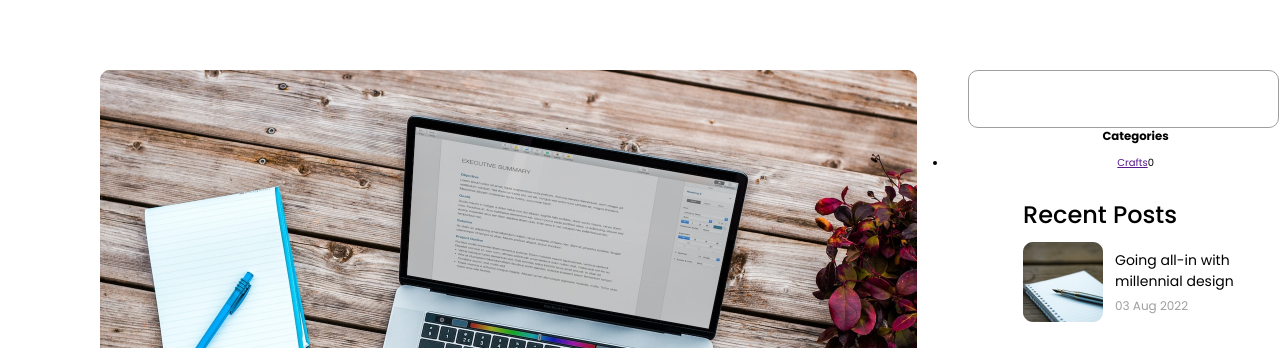
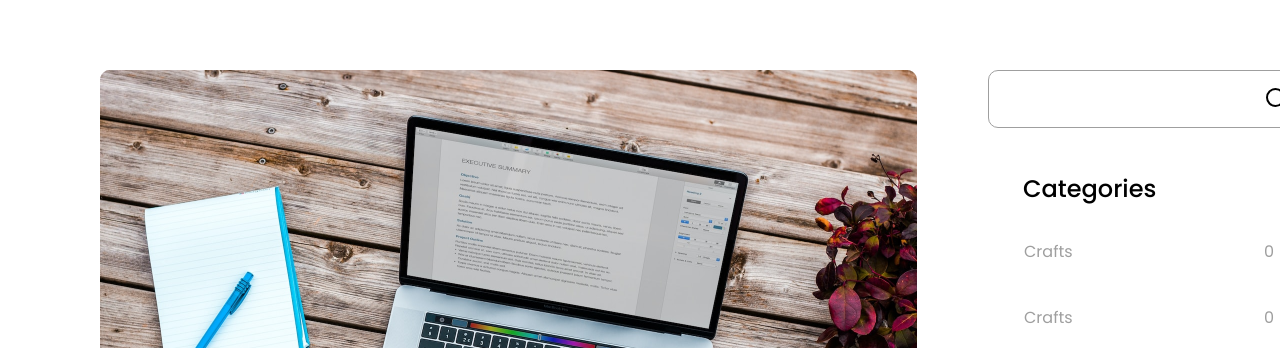
Before and after one commit to SubwaySerfer/e-commerce, a Vue app: page /blog in a window 1280 px wide. Shown: the part 452-800 px from the top of the page. Built offline with nearby package versions, Linux system fonts and the light colour scheme.

Commit message:
update: fin search section

```diff
--- a/src/components/blog/SearchSection.vue
+++ b/src/components/blog/SearchSection.vue
@@ -4,6 +4,10 @@
     <div class="search-wrapper__category-block">
       <h3 class="category-block__title">Categories</h3>
       <ul class="category-block__content">
+        <li class="content__topic">
+          <a href="" class="topic__label">Crafts</a>
+          <span class="topic_counter">0</span>
+        </li>
         <li class="content__topic">
           <a href="" class="topic__label">Crafts</a>
           <span class="topic_counter">0</span>
@@ -22,3 +26,50 @@ export default {
   },
 };
 </script>
+
+<style scoped>
+.search-wrapper {
+  display: flex;
+  flex-direction: column;
+  align-items: center;
+  padding: 0 4.1rem 6.1rem;
+  gap: 3.3rem;
+}
+.search-wrapper__category-block {
+  margin-top: 1rem;
+}
+.category-block__content {
+  display: flex;
+  flex-direction: column;
+  gap: 4.1rem;
+  padding-left: 1.1rem;
+}
+.category-block__title {
+  color: #000;
+  font-family: Poppins;
+  font-size: 2.4rem;
+  font-style: normal;
+  font-weight: 500;
+  line-height: normal;
+  padding-bottom: 2.3rem;
+  text-align: start;
+  text-indent: 1rem;
+}
+.content__topic {
+  list-style-type: none;
+  display: flex;
+  flex-direction: row;
+  justify-content: space-between;
+  width: 25rem;
+  color: #9f9f9f;
+  font-family: Poppins;
+  font-size: 1.6rem;
+  font-style: normal;
+  font-weight: 400;
+  line-height: normal;
+}
+.topic__label {
+  text-decoration: none;
+  color: #9f9f9f;
+}
+</style>
--- a/src/components/ui/BaseSearch.vue
+++ b/src/components/ui/BaseSearch.vue
@@ -1,7 +1,11 @@
 <template>
-  <div>
+  <div class="search">
     <input type="text" name="serch" id="search" class="search-input" />
-    <img src="src/assets/icons/ui/search-input.svg" alt="search." />
+    <img
+      src="src/assets/icons/ui/search-input.svg"
+      alt="search."
+      class="search-input__icon"
+    />
   </div>
 </template>
 
@@ -13,4 +17,12 @@
   border: 1px solid #9f9f9f;
   background: #fff;
 }
+.search {
+  position: relative;
+}
+.search-input__icon {
+  position: absolute;
+  right: 1rem;
+  top: 1.7rem;
+}
 </style>
```
